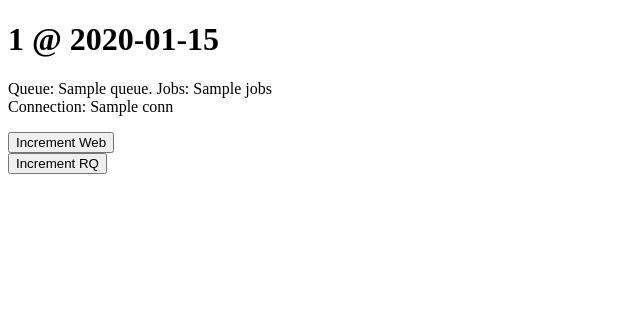
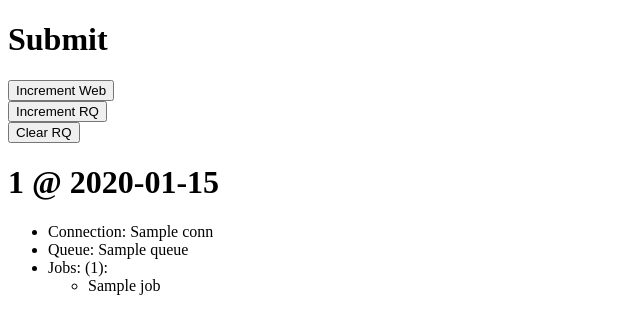
Before and after one commit to matthewcornell/django-redis-play, a Django app: template forecast_app/templates/index.html in a window 1280 px wide. Shown: the top 334 px of the page, without its empty margins (0-640 px from the left). Run offline with Django 3.2, Linux system fonts and the light colour scheme; the template is opened without the code that fills it: most values are stand-ins (such as "Sample title", 1, 10 or a date in 2020).

Commit message:
ui tweaks

```diff
--- a/forecast_app/templates/index.html
+++ b/forecast_app/templates/index.html
@@ -7,13 +7,7 @@
 
 <body>
 
-
-<h1>{{ count }} @ {{ last_update }}</h1>
-<p>
-    Queue: {{ queue }}. Jobs: {{ queue.jobs }}
-    <br>
-    Connection: {{ conn }}
-</p>
+<h1>Submit</h1>
 
 <form class="form-inline" method="POST" enctype="multipart/form-data"
       action="{% url 'increment-counter-web' %}">
@@ -31,6 +25,29 @@
     </div>
 </form>
 
+<form class="form-inline" method="POST" enctype="multipart/form-data"
+      action="{% url 'clear-rq' %}">
+    {% csrf_token %}
+    <div class="form-group">
+        <button class="form-control btn btn-success" type="submit">Clear RQ</button>
+    </div>
+</form>
+
+
+<h1>{{ count }} @ {{ last_update }}</h1>
+
+<ul>
+    <li>Connection: {{ conn }}</li>
+    <li>Queue: {{ queue }}</li>
+    <li>Jobs: ({{ queue.jobs|length }}):
+        <ul>
+            {% for job in queue.jobs %}
+                <li>{{ job }}</li>
+            {% endfor %}
+        </ul>
+    </li>
+</ul>
+
 
 </body>
 
--- a/forecast_app/urls.py
+++ b/forecast_app/urls.py
@@ -7,4 +7,5 @@ urlpatterns = [
     url(r'^$', views.index, name='index'),
     url(r'^inc_web/$', views.increment_counter, {'is_rq': False}, name='increment-counter-web'),
     url(r'^inc_rq/$', views.increment_counter, {'is_rq': True}, name='increment-counter-rq'),
+    url(r'^clear_rq/$', views.clear_rq, name='clear-rq'),
 ]
--- a/forecast_app/views.py
+++ b/forecast_app/views.py
@@ -22,3 +22,9 @@ def increment_counter(request, **kwargs):
     else:
         Counter.increment_count()
     return redirect('index')
+
+
+def clear_rq(request):
+    queue = django_rq.get_queue()  # name='default'
+    queue.empty()
+    return redirect('index')
```
